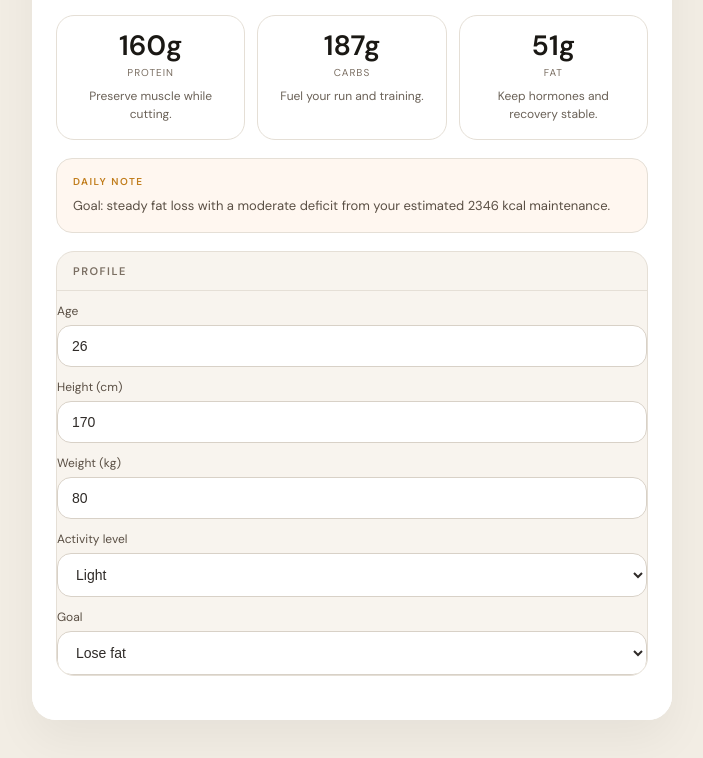
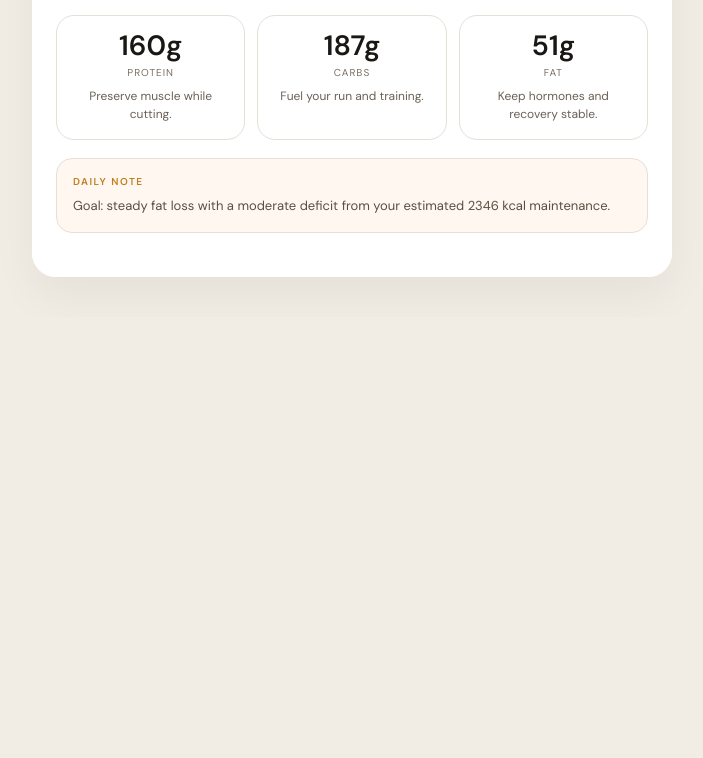
Before and after one commit to brightphachara11-ui/brightkung21, a plain HTML site: page index.html in a window 1280 px wide. Shown: the part 2357-3115 px from the top of the page, without its empty margins (288-991 px from the left). After the commit the page ends 2674 px from the top, so only its background shows below. Drawn offline with nearby package versions, Linux system fonts and the light colour scheme.

Commit message:
what changed

```diff
--- a/index.html
+++ b/index.html
@@ -905,17 +905,6 @@
       <div class="info-box">
         <div class="info-box-title">Daily note</div>
         <div class="info-box-text" id="dietNote">—</div>
-      </div>
-
-      <div class="calc-card">
-        <div class="calc-header">Profile</div>
-        <div class="diet-input-group">
-          <label>Age <input type="number" id="dietAge" min="15" max="80" onchange="onDietInputChange('age', this.value)" /></label>
-          <label>Height (cm) <input type="number" id="dietHeight" min="120" max="220" onchange="onDietInputChange('height', this.value)" /></label>
-          <label>Weight (kg) <input type="number" id="dietWeight" min="40" max="200" onchange="onDietInputChange('weight', this.value)" /></label>
-          <label>Activity level <select id="dietActivity" onchange="onDietInputChange('activity', this.value)"><option value="light">Light</option><option value="moderate">Moderate</option><option value="heavy">Heavy</option></select></label>
-          <label>Goal <select id="dietGoal" onchange="onDietInputChange('goal', this.value)"><option value="fat_loss">Lose fat</option><option value="maintain">Maintain</option></select></label>
-        </div>
       </div>
     </div>
 
```
